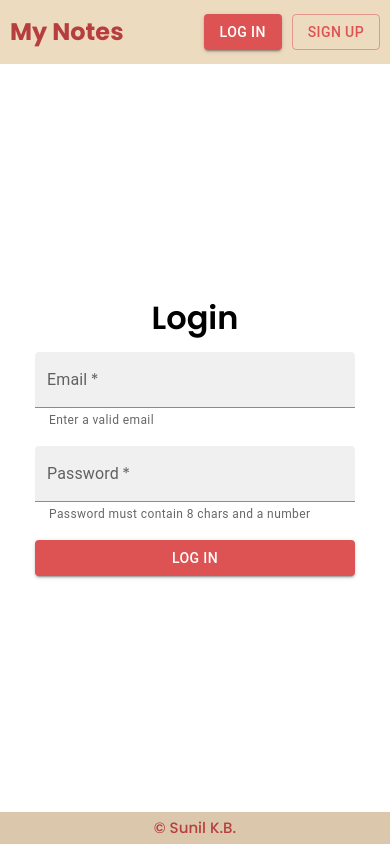
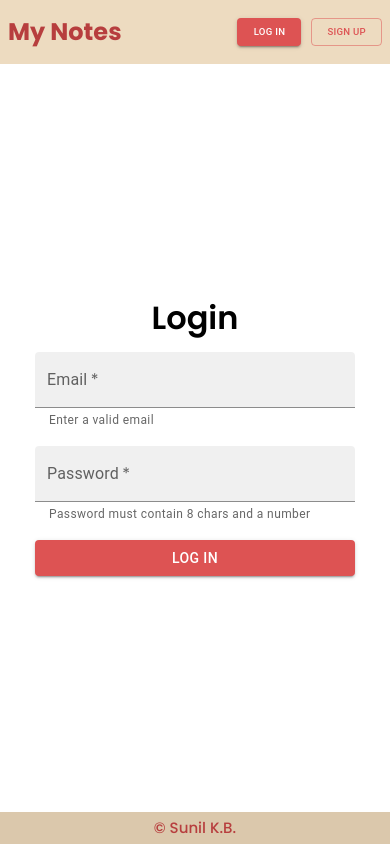
Before and after one commit to sunilk4u/notes-app-mern, a React (Create React App) app in the folder client/: page / in a window 390 px wide. Built offline with nearby package versions, Linux system fonts and the light colour scheme; no server answers.

Commit message:
add styles

```diff
--- a/client/src/components/Header/style.css
+++ b/client/src/components/Header/style.css
@@ -22,6 +22,9 @@
     font-size: 1.5rem;
   }
   .header.container > * {
-    margin: 10px;
+    margin: 8px;
+  }
+  .auth_buttons  a{
+    font-size: 0.6rem;
   }
 }
--- a/client/src/components/Notes/style.css
+++ b/client/src/components/Notes/style.css
@@ -16,3 +16,11 @@
     justify-content: center;
     gap: 2rem;
 }
+
+@media only screen and (max-width: 600px) {
+    .notes_action_buttons {
+        display: flex;
+        flex-direction: column;
+        gap: 10px;
+    }
+}
```
Also changed, not shown: 2 other files (tests, documents, lock files or other folders).
